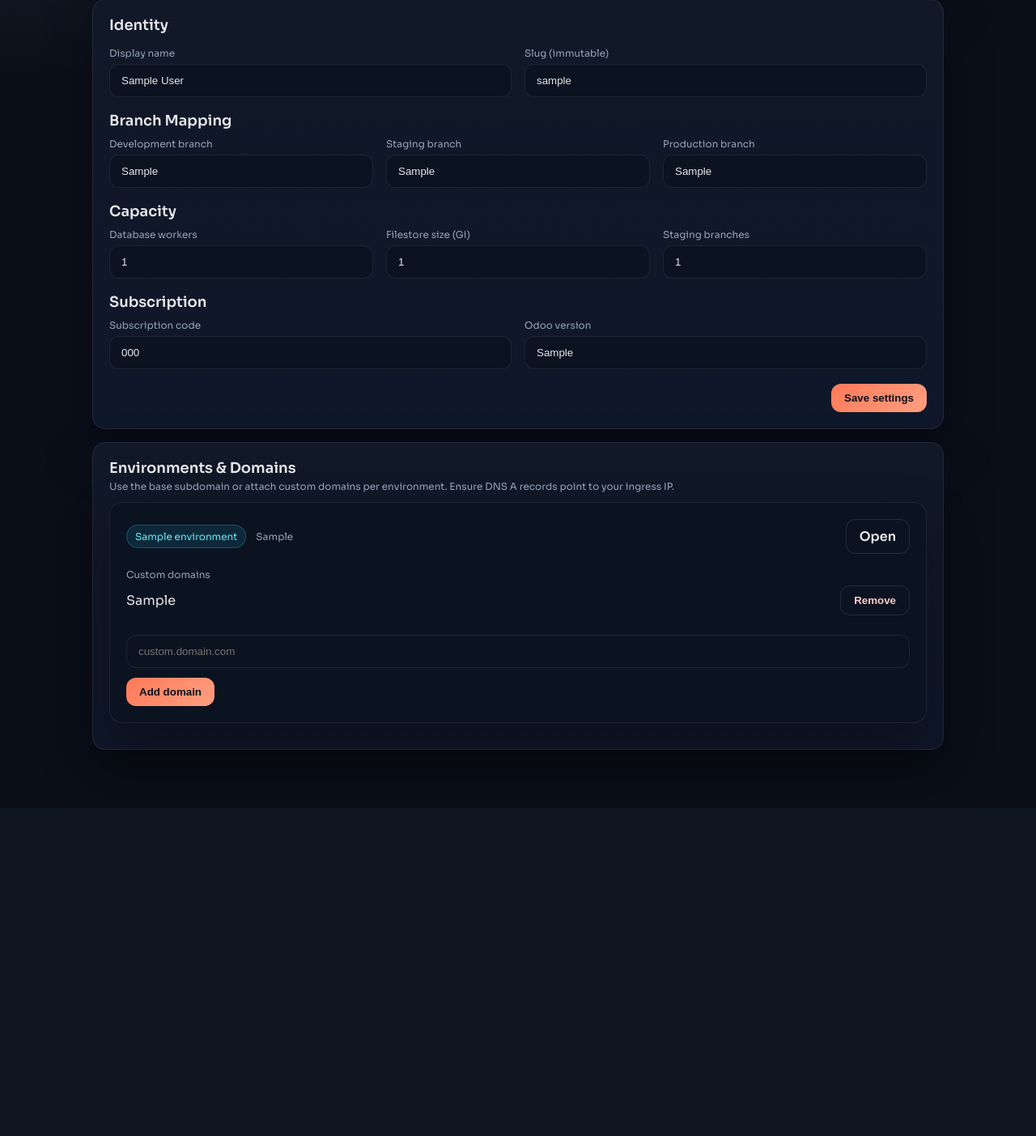
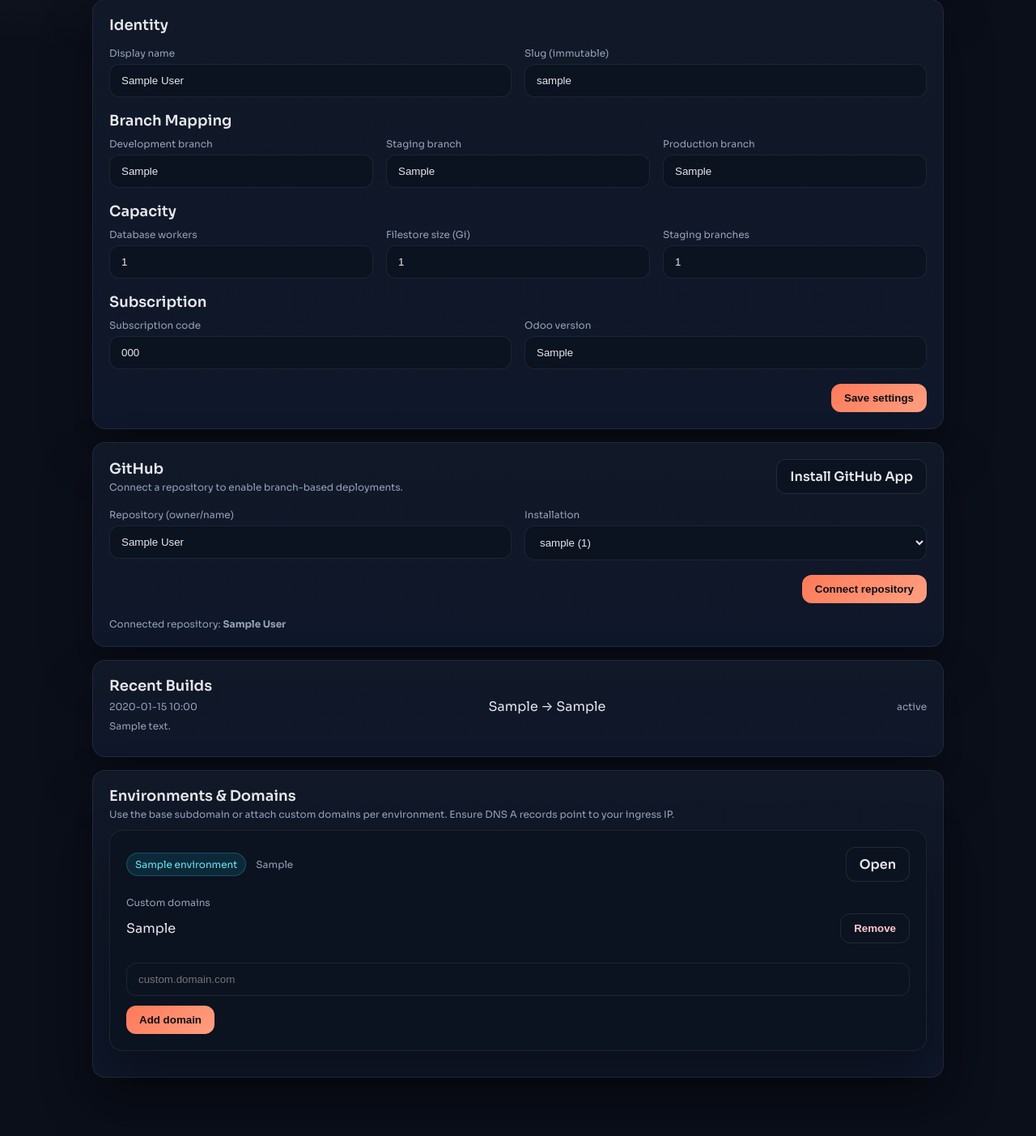
Before and after one commit to AbdelrahmanEsawy/nexora.sh, a FastAPI app: page /projects/1/settings in a window 1280 px wide. Shown: the part 201-1604 px from the top of the page at 81% size. Before the commit the page ends 1161 px from the top, so only its background shows below. Run offline with FastAPI, Linux system fonts and the light colour scheme; the visitor is signed in with stand-in values (Sample User, id 1); tables that the repository leaves empty hold one stand-in row (values such as "Sample post"); some libraries are stand-ins or nearby versions.

Commit message:
Add GitHub App webhook and repo linking

```diff
--- a/nexora.sh/docker/control-plane/app/main.py
+++ b/nexora.sh/docker/control-plane/app/main.py
@@ -1,10 +1,13 @@
 import hashlib
+import hmac
 import os
 import re
 import subprocess
+import time
 from datetime import datetime
 from typing import Optional
 
+import httpx
 import psycopg2
 from psycopg2 import sql
 from authlib.integrations.starlette_client import OAuth
@@ -15,6 +18,7 @@ from fastapi.templating import Jinja2Templates
 from sqlalchemy import Boolean, Column, DateTime, ForeignKey, Integer, String, create_engine, text
 from sqlalchemy.orm import declarative_base, relationship, sessionmaker
 from starlette.middleware.sessions import SessionMiddleware
+import jwt
 
 BASE_DOMAIN = os.getenv("BASE_DOMAIN", "nexora.red")
 ODOO_NAMESPACE = os.getenv("ODOO_NAMESPACE", "odoo-system")
@@ -29,6 +33,11 @@ DB_PASSWORD = os.getenv("DB_PASSWORD")
 DB_SSLMODE = os.getenv("DB_SSLMODE", "require")
 
 APP_SECRET = os.getenv("APP_SECRET", "change-me")
+
+GITHUB_APP_ID = os.getenv("GITHUB_APP_ID")
+GITHUB_APP_PRIVATE_KEY = os.getenv("GITHUB_APP_PRIVATE_KEY")
+GITHUB_WEBHOOK_SECRET = os.getenv("GITHUB_WEBHOOK_SECRET")
+GITHUB_APP_SLUG = os.getenv("GITHUB_APP_SLUG", "nexora-platform")
 
 DEFAULT_DEV_BRANCH = os.getenv("DEFAULT_DEV_BRANCH", "dev")
 DEFAULT_STAGING_BRANCH = os.getenv("DEFAULT_STAGING_BRANCH", "staging")
@@ -70,6 +79,9 @@ class Project(Base):
     staging_slots = Column(Integer, default=DEFAULT_STAGING_SLOTS)
     subscription_code = Column(String, nullable=True)
     odoo_version = Column(String, nullable=True)
+    repo_full_name = Column(String, nullable=True)
+    repo_id = Column(String, nullable=True)
+    installation_id = Column(String, nullable=True)
     owner_id = Column(Integer, ForeignKey("users.id"), nullable=False)
     created_at = Column(DateTime, default=datetime.utcnow)
     owner = relationship("User", back_populates="projects")
@@ -97,6 +109,38 @@ class Domain(Base):
     environment = relationship("Environment", back_populates="domains")
 
 
+class Installation(Base):
+    __tablename__ = "installations"
+    id = Column(Integer, primary_key=True)
+    installation_id = Column(String, unique=True, nullable=False)
+    account_login = Column(String, nullable=False)
+    account_id = Column(String, nullable=True)
+    installed_at = Column(DateTime, default=datetime.utcnow)
+
+
+class Repository(Base):
+    __tablename__ = "repositories"
+    id = Column(Integer, primary_key=True)
+    installation_id = Column(String, nullable=False)
+    repo_id = Column(String, nullable=False)
+    full_name = Column(String, unique=True, nullable=False)
+    default_branch = Column(String, nullable=True)
+    private = Column(Boolean, default=False)
+    created_at = Column(DateTime, default=datetime.utcnow)
+
+
+class BuildEvent(Base):
+    __tablename__ = "build_events"
+    id = Column(Integer, primary_key=True)
+    project_id = Column(Integer, nullable=False)
+    env = Column(String, nullable=True)
+    branch = Column(String, nullable=True)
+    sha = Column(String, nullable=True)
+    status = Column(String, nullable=True)
+    message = Column(String, nullable=True)
+    created_at = Column(DateTime, default=datetime.utcnow)
+
+
 Base.metadata.create_all(engine)
 
 
@@ -113,6 +157,9 @@ def ensure_schema():
             ("staging_slots", "staging_slots INTEGER"),
             ("subscription_code", "subscription_code TEXT"),
             ("odoo_version", "odoo_version TEXT"),
+            ("repo_full_name", "repo_full_name TEXT"),
+            ("repo_id", "repo_id TEXT"),
+            ("installation_id", "installation_id TEXT"),
         ]:
             if name not in cols:
                 conn.execute(text(f"ALTER TABLE projects ADD COLUMN {ddl}"))
@@ -173,6 +220,115 @@ if GITHUB_CLIENT_ID and GITHUB_CLIENT_SECRET:
 
 
 SLUG_RE = re.compile(r"^[a-z0-9][a-z0-9-]{1,30}$")
+
+
+def github_app_enabled() -> bool:
+    return bool(GITHUB_APP_ID and GITHUB_APP_PRIVATE_KEY and GITHUB_WEBHOOK_SECRET)
+
+
+def github_app_jwt() -> str:
+    if not GITHUB_APP_ID or not GITHUB_APP_PRIVATE_KEY:
+        raise RuntimeError("GitHub App credentials are missing")
+    now = int(time.time())
+    payload = {"iat": now - 60, "exp": now + 600, "iss": GITHUB_APP_ID}
+    token = jwt.encode(payload, GITHUB_APP_PRIVATE_KEY, algorithm="RS256")
+    return token
+
+
+def github_app_headers() -> dict:
+    return {
+        "Authorization": f"Bearer {github_app_jwt()}",
+        "Accept": "application/vnd.github+json",
+        "X-GitHub-Api-Version": "2022-11-28",
+    }
+
+
+def github_installation_token(installation_id: str) -> str:
+    url = f"https://api.github.com/app/installations/{installation_id}/access_tokens"
+    resp = httpx.post(url, headers=github_app_headers(), timeout=20)
+    resp.raise_for_status()
+    return resp.json()["token"]
+
+
+def github_install_url() -> str:
+    return f"https://github.com/apps/{GITHUB_APP_SLUG}/installations/new"
+
+
+def verify_github_signature(secret: str, body: bytes, signature: str) -> bool:
+    if not signature or not signature.startswith("sha256="):
+        return False
+    digest = hmac.new(secret.encode("utf-8"), body, hashlib.sha256).hexdigest()
+    expected = f"sha256={digest}"
+    return hmac.compare_digest(expected, signature)
+
+
+def sync_installation_repos(installation_id: str):
+    token = github_installation_token(installation_id)
+    headers = {
+        "Authorization": f"token {token}",
+        "Accept": "application/vnd.github+json",
+        "X-GitHub-Api-Version": "2022-11-28",
+    }
+    url = "https://api.github.com/installation/repositories"
+    resp = httpx.get(url, headers=headers, timeout=20)
+    resp.raise_for_status()
+    data = resp.json()
+    repos = data.get("repositories", [])
+    with db_session() as db:
+        for repo in repos:
+            full_name = repo.get("full_name")
+            repo_id = str(repo.get("id"))
+            if not full_name or not repo_id:
+                continue
+            existing = db.query(Repository).filter(Repository.full_name == full_name).first()
+            if existing:
+                existing.installation_id = installation_id
+                existing.default_branch = repo.get("default_branch")
+                existing.private = bool(repo.get("private"))
+            else:
+                db.add(
+                    Repository(
+                        installation_id=installation_id,
+                        repo_id=repo_id,
+                        full_name=full_name,
+                        default_branch=repo.get("default_branch"),
+                        private=bool(repo.get("private")),
+                    )
+                )
+        db.commit()
+
+
+def record_build_event(project_id: int, env: str, branch: str, sha: str, status: str, message: str):
+    with db_session() as db:
+        db.add(
+            BuildEvent(
+                project_id=project_id,
+                env=env,
+                branch=branch,
+                sha=sha,
+                status=status,
+                message=message,
+            )
+        )
+        db.commit()
+
+
+def branch_from_ref(ref: str) -> str:
+    if not ref:
+        return ""
+    if ref.startswith("refs/heads/"):
+        return ref.split("/", 2)[2]
+    return ref.split("/")[-1]
+
+
+def restart_env(slug: str, env: str):
+    name = f"odoo-{slug}-{env}"
+    subprocess.run(
+        ["kubectl", "-n", ODOO_NAMESPACE, "rollout", "restart", "deployment", name],
+        stdout=subprocess.PIPE,
+        stderr=subprocess.PIPE,
+        check=False,
+    )
 
 
 def db_session():
@@ -549,6 +705,11 @@ def logout(request: Request):
     return RedirectResponse("/login")
 
 
+@app.get("/github/install")
+def github_install(request: Request):
+    return RedirectResponse(github_install_url())
+
+
 @app.get("/auth/github")
 async def auth_github(request: Request):
     try:
@@ -589,6 +750,83 @@ async def auth_callback(request: Request):
             db.refresh(user)
         request.session["user_id"] = user.id
     return RedirectResponse("/")
+
+
+@app.post("/webhooks/github")
+async def github_webhook(request: Request):
+    if not GITHUB_WEBHOOK_SECRET:
+        return HTMLResponse("Webhook secret not configured", status_code=500)
+    body = await request.body()
+    signature = request.headers.get("X-Hub-Signature-256", "")
+    if not verify_github_signature(GITHUB_WEBHOOK_SECRET, body, signature):
+        return HTMLResponse("Invalid signature", status_code=401)
+
+    event = request.headers.get("X-GitHub-Event", "")
+    payload = await request.json()
+
+    if event == "ping":
+        return {"ok": True}
+
+    if event in {"installation", "installation_repositories"}:
+        installation = payload.get("installation", {})
+        installation_id = str(installation.get("id") or "")
+        account = installation.get("account") or payload.get("sender") or {}
+        account_login = account.get("login") or ""
+        account_id = str(account.get("id") or "")
+        if installation_id and account_login:
+            with db_session() as db:
+                existing = db.query(Installation).filter(
+                    Installation.installation_id == installation_id
+                ).first()
+                if existing:
+                    existing.account_login = account_login
+                    existing.account_id = account_id
+                else:
+                    db.add(
+                        Installation(
+                            installation_id=installation_id,
+                            account_login=account_login,
+                            account_id=account_id,
+                        )
+                    )
+                db.commit()
+            try:
+                sync_installation_repos(installation_id)
+            except Exception:
+                pass
+        return {"ok": True}
+
+    if event == "push":
+        repo = payload.get("repository", {})
+        full_name = repo.get("full_name")
+        ref = payload.get("ref", "")
+        branch = branch_from_ref(ref)
+        sha = payload.get("after") or ""
+
+        if full_name and branch:
+            with db_session() as db:
+                project = db.query(Project).filter(Project.repo_full_name == full_name).first()
+                if project:
+                    env = None
+                    if branch == (project.dev_branch or DEFAULT_DEV_BRANCH):
+                        env = "dev"
+                    elif branch == (project.staging_branch or DEFAULT_STAGING_BRANCH):
+                        env = "staging"
+                    elif branch == (project.prod_branch or DEFAULT_PROD_BRANCH):
+                        env = "prod"
+                    if env:
+                        restart_env(project.slug, env)
+                        record_build_event(
+                            project.id,
+                            env,
+                            branch,
+                            sha,
+                            "deployed",
+                            f"Restarted {env} on push to {branch}",
+                        )
+        return {"ok": True}
+
+    return {"ok": True}
 
 
 @app.post("/projects")
@@ -677,6 +915,31 @@ def project_settings(request: Request, project_id: int):
         if not project:
             return HTMLResponse("Not found", status_code=404)
         db.refresh(project)
+        if user.is_admin:
+            installations = db.query(Installation).order_by(Installation.installed_at.desc()).all()
+        else:
+            installations = (
+                db.query(Installation)
+                .filter(Installation.account_login == user.username)
+                .order_by(Installation.installed_at.desc())
+                .all()
+            )
+        install_ids = [i.installation_id for i in installations]
+        repos = []
+        if install_ids:
+            repos = (
+                db.query(Repository)
+                .filter(Repository.installation_id.in_(install_ids))
+                .order_by(Repository.full_name.asc())
+                .all()
+            )
+        builds = (
+            db.query(BuildEvent)
+            .filter(BuildEvent.project_id == project.id)
+            .order_by(BuildEvent.created_at.desc())
+            .limit(10)
+            .all()
+        )
         return templates.TemplateResponse(
             "project_settings.html",
             {
@@ -684,6 +947,10 @@ def project_settings(request: Request, project_id: int):
                 "user": user,
                 "project": project,
                 "base_domain": BASE_DOMAIN,
+                "installations": installations,
+                "repos": repos,
+                "builds": builds,
+                "github_install_url": github_install_url(),
             },
         )
 
@@ -726,6 +993,60 @@ def update_project_settings(
         # Reconcile environments with new settings.
         for env in list(project.envs):
             provision_env(project, env.name)
+
+    return RedirectResponse(f"/projects/{project_id}/settings", status_code=302)
+
+
+@app.post("/projects/{project_id}/repo")
+def connect_repo(
+    request: Request,
+    project_id: int,
+    repo_full_name: str = Form(...),
+    installation_id: str = Form(""),
+):
+    user = current_user(request)
+    if not user:
+        return RedirectResponse("/login")
+
+    repo_full_name = repo_full_name.strip()
+    if not repo_full_name or "/" not in repo_full_name:
+        return HTMLResponse("Invalid repository name", status_code=400)
+
+    with db_session() as db:
+        project = get_project_for_user(db, user, project_id)
+        if not project:
+            return HTMLResponse("Not found", status_code=404)
+
+        if not installation_id:
+            # Auto-select if exactly one installation matches this user.
+            q = db.query(Installation)
+            if not user.is_admin:
+                q = q.filter(Installation.account_login == user.username)
+            installs = q.all()
+            if len(installs) == 1:
+                installation_id = installs[0].installation_id
+
+        if not installation_id:
+            return HTMLResponse("Installation ID required", status_code=400)
+
+        # Verify access via GitHub App installation token.
+        try:
+            token = github_installation_token(installation_id)
+            headers = {
+                "Authorization": f"token {token}",
+                "Accept": "application/vnd.github+json",
+                "X-GitHub-Api-Version": "2022-11-28",
+            }
+            resp = httpx.get(f"https://api.github.com/repos/{repo_full_name}", headers=headers, timeout=20)
+            resp.raise_for_status()
+            repo = resp.json()
+        except Exception:
+            return HTMLResponse("Unable to access repository with this installation", status_code=400)
+
+        project.repo_full_name = repo_full_name
+        project.repo_id = str(repo.get("id"))
+        project.installation_id = str(installation_id)
+        db.commit()
 
     return RedirectResponse(f"/projects/{project_id}/settings", status_code=302)
 
--- a/nexora.sh/docker/control-plane/app/templates/project_settings.html
+++ b/nexora.sh/docker/control-plane/app/templates/project_settings.html
@@ -78,6 +78,66 @@
   </div>
 </form>
 
+<div class="card" style="margin-bottom:16px;">
+  <div class="row" style="justify-content: space-between;">
+    <div>
+      <div class="project-title">GitHub</div>
+      <div class="muted" style="font-size:12px;">Connect a repository to enable branch-based deployments.</div>
+    </div>
+    <a class="btn" href="{{ github_install_url }}" target="_blank">Install GitHub App</a>
+  </div>
+  <div class="spacer"></div>
+  <form method="post" action="/projects/{{ project.id }}/repo">
+    <div class="grid">
+      <div>
+        <div class="muted" style="font-size:12px; margin-bottom:6px;">Repository (owner/name)</div>
+        <input class="input" name="repo_full_name" value="{{ project.repo_full_name or '' }}" list="repo-list" />
+        <datalist id="repo-list">
+          {% for repo in repos %}
+            <option value="{{ repo.full_name }}"></option>
+          {% endfor %}
+        </datalist>
+      </div>
+      <div>
+        <div class="muted" style="font-size:12px; margin-bottom:6px;">Installation</div>
+        <select class="input" name="installation_id">
+          <option value="">Select installation</option>
+          {% for inst in installations %}
+            <option value="{{ inst.installation_id }}" {% if project.installation_id == inst.installation_id %}selected{% endif %}>
+              {{ inst.account_login }} ({{ inst.installation_id }})
+            </option>
+          {% endfor %}
+        </select>
+      </div>
+    </div>
+    <div class="spacer"></div>
+    <div class="row" style="justify-content: flex-end;">
+      <button class="btn primary" type="submit">Connect repository</button>
+    </div>
+  </form>
+
+  {% if project.repo_full_name %}
+  <div class="spacer"></div>
+  <div class="muted" style="font-size:12px;">Connected repository: <strong>{{ project.repo_full_name }}</strong></div>
+  {% endif %}
+</div>
+
+<div class="card" style="margin-bottom:16px;">
+  <div class="project-title">Recent Builds</div>
+  {% if builds %}
+    {% for build in builds %}
+      <div class="row" style="justify-content: space-between; margin-bottom:6px;">
+        <span class="muted" style="font-size:12px;">{{ build.created_at.strftime('%Y-%m-%d %H:%M') }}</span>
+        <span>{{ build.branch or 'n/a' }} → {{ build.env or 'n/a' }}</span>
+        <span class="muted" style="font-size:12px;">{{ build.status or '' }}</span>
+      </div>
+      <div class="muted" style="font-size:12px; margin-bottom:10px;">{{ build.message or '' }}</div>
+    {% endfor %}
+  {% else %}
+    <div class="muted" style="font-size:12px;">No builds yet.</div>
+  {% endif %}
+</div>
+
 <div class="card">
   <div class="project-title">Environments & Domains</div>
   <div class="muted" style="font-size:12px; margin-bottom:12px;">
--- a/nexora.sh/docker/control-plane/requirements.txt
+++ b/nexora.sh/docker/control-plane/requirements.txt
@@ -7,3 +7,5 @@ python-multipart==0.0.9
 SQLAlchemy==2.0.36
 psycopg2-binary==2.9.9
 itsdangerous==2.2.0
+pyjwt==2.9.0
+cryptography==43.0.3
```
Also changed, not shown: nexora.sh/k8s/control-plane/deployment.yaml (+17 -0 lines).
